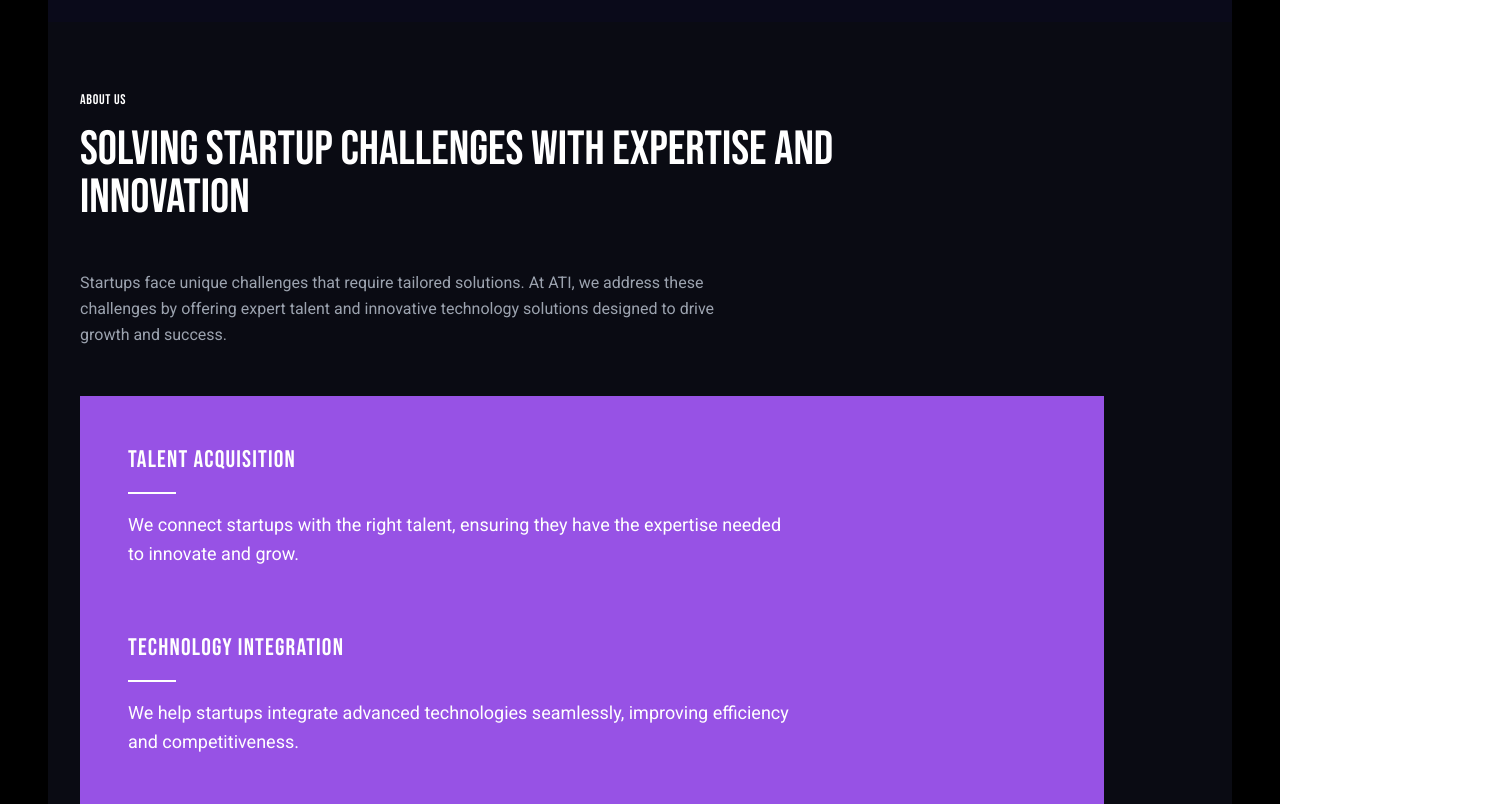
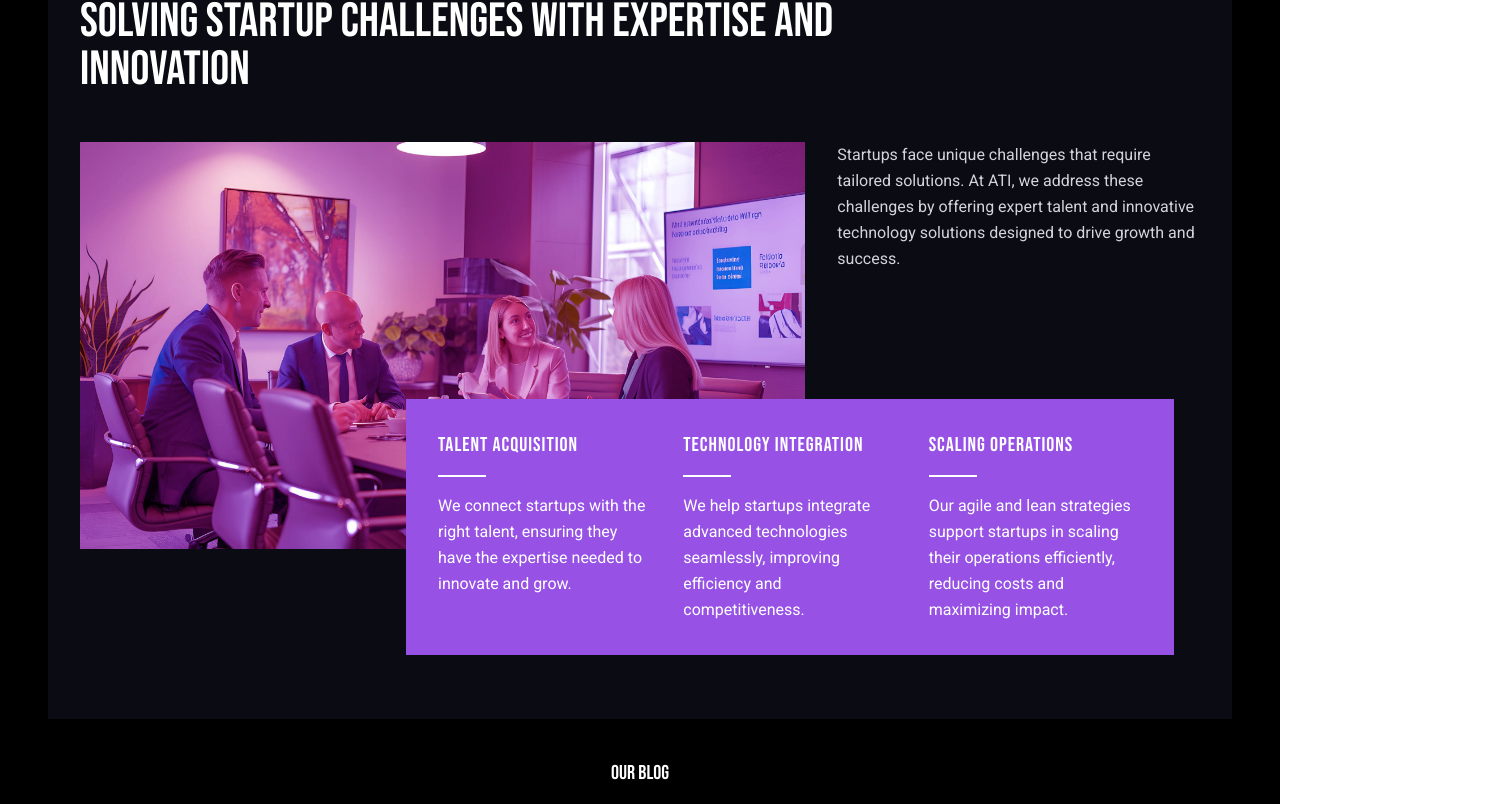
Before and after one commit to dhruvi1627/acetech, a React (Vite) app: page / in a window 1280 px wide. Shown: the part 2821-3625 px from the top of the page, 1500 px wide, since content can reach past the window. Built offline with nearby package versions, Linux system fonts and the light colour scheme.

Commit message:
Add AboutUs image and update layout; modify testimonials for improved clarity

```diff
--- a/src/components/AboutUs.jsx
+++ b/src/components/AboutUs.jsx
@@ -1,4 +1,5 @@
 import React from "react";
+import aboutUsImage from "../assets/Solving-Startup-Challenges-with-Expertise-and-Innovation-scaled.jpg";
 
 export default function AboutUs() {
   return (
@@ -6,14 +7,25 @@ export default function AboutUs() {
       {/* Header Section */}
       <div className="mb-12">
         <span className="font-bebas text-sm tracking-wider">ABOUT US</span>
-        <h1 className="font-bebas text-4xl md:text-5xl uppercase max-w-4xl mt-4 mb-6">
+        <h1 className="font-bebas text-4xl md:text-5xl uppercase max-w-4xl mt-4">
           SOLVING STARTUP CHALLENGES WITH EXPERTISE AND INNOVATION
         </h1>
       </div>
-      <div>
-        <div></div>
-        <div>
-          <p className="font-roboto text-gray-400 max-w-2xl leading-relaxed">
+
+      {/* Main Content Section */}
+      <div className="flex flex-col lg:flex-row gap-8">
+        {/* Image Section - Takes up more space */}
+        <div className="lg:w-2/3">
+          <img
+            src={aboutUsImage}
+            alt="Team meeting in purple-lit room"
+            className="w-full"
+          />
+        </div>
+
+        {/* Description Section - Takes up less space */}
+        <div className="lg:w-1/3">
+          <p className="font-roboto text-gray-300 leading-relaxed">
             Startups face unique challenges that require tailored solutions. At
             ATI, we address these challenges by offering expert talent and
             innovative technology solutions designed to drive growth and
@@ -22,40 +34,40 @@ export default function AboutUs() {
         </div>
       </div>
 
-      {/* Services Grid */}
-      <div className="mt-12">
-        <div className="grid gap-8 bg-[#9752e5] p-12 font-roboto max-w-5xl">
-          {/* Talent Acquisition Card */}
-          <div className="space-y-4 pb-8">
-            <h3 className="text-2xl uppercase font-bebas tracking-wider">
-              Talent Acquisition
+      {/* Services Grid - Positioned to overlap the image */}
+      <div className="mt-[-150px] mr-[-300px] relative z-10">
+        <div className="grid md:grid-cols-3 gap-8 bg-[#9752e5] p-8 font-roboto max-w-3xl mx-auto">
+          {/* Talent Acquisition */}
+          <div className="space-y-4">
+            <h3 className="text-xl uppercase font-bebas tracking-wider">
+              TALENT ACQUISITION
             </h3>
             <div className="w-12 h-0.5 bg-white"></div>
-            <p className="text-white leading-relaxed font-roboto text-lg max-w-2xl">
+            <p className="text-white leading-relaxed font-roboto">
               We connect startups with the right talent, ensuring they have the
               expertise needed to innovate and grow.
             </p>
           </div>
 
-          {/* Technology Integration Card */}
-          <div className="space-y-4 pb-8">
-            <h3 className="text-2xl uppercase font-bebas tracking-wider">
-              Technology Integration
+          {/* Technology Integration */}
+          <div className="space-y-4">
+            <h3 className="text-xl uppercase font-bebas tracking-wider">
+              TECHNOLOGY INTEGRATION
             </h3>
             <div className="w-12 h-0.5 bg-white"></div>
-            <p className="text-white font-roboto leading-relaxed text-lg max-w-2xl">
+            <p className="text-white leading-relaxed font-roboto">
               We help startups integrate advanced technologies seamlessly,
               improving efficiency and competitiveness.
             </p>
           </div>
 
-          {/* Scaling Operations Card */}
+          {/* Scaling Operations */}
           <div className="space-y-4">
-            <h3 className="text-2xl uppercase font-bebas tracking-wider">
-              Scaling Operations
+            <h3 className="text-xl uppercase font-bebas tracking-wider">
+              SCALING OPERATIONS
             </h3>
             <div className="w-12 h-0.5 bg-white"></div>
-            <p className="text-white font-roboto leading-relaxed text-lg max-w-2xl">
+            <p className="text-white leading-relaxed font-roboto">
               Our agile and lean strategies support startups in scaling their
               operations efficiently, reducing costs and maximizing impact.
             </p>
--- a/src/components/Blogs.jsx
+++ b/src/components/Blogs.jsx
@@ -149,12 +149,13 @@ export default function Blogs() {
             )}
           </div>
         </div>
-
-        <img
-          src={footerbgstartup}
-          alt="footerbgstartup"
-          className="w-full mt-10"
-        />
+        <div className="mt-[-200px] -z-10">
+          <img
+            src={footerbgstartup}
+            alt="footerbgstartup"
+            className="w-full mt-10"
+          />
+        </div>
       </div>
     </>
   );
--- a/src/components/Testimonials.jsx
+++ b/src/components/Testimonials.jsx
@@ -5,23 +5,23 @@ const testimonialData = [
   {
     id: 1,
     quote:
-      "Ace Tech Inside has transformed our business operations with their innovative solutions. Their agile approach helped us scale quickly and stay ahead of the competition. We highly recommend their services!",
-    name: "Linda Miller",
-    position: "Startup Founder",
+      "ATI's dedicated team brought unparalleled expertise to project. Their focus on collaboration and efficiency delivered outstanding results on time and within budget.",
+    name: "Ronals May",
+    position: "Enthrepreneur",
   },
   {
     id: 2,
     quote:
-      "Working with Ace Tech has been a game-changer for our company. Their expertise and dedication to excellence are unmatched.",
-    name: "James Wilson",
-    position: "CEO, TechFlow",
+      "Working with ATI was seamless. Their deep understanding of cutting-edge technologies like Al and blockchain made a huge difference in our project. Exceptional support!",
+    name: "Michelle Smith",
+    position: "SME CEO",
   },
   {
     id: 3,
     quote:
-      "The team at Ace Tech Inside delivered beyond our expectations. Their solutions have greatly improved our efficiency.",
-    name: "Sarah Chen",
-    position: "Operations Director",
+      "Ace Tech Inside has transformed our business operations with their innovative solutions. Their agile approach helped us scale quickly and stay ahead of the competition. We highly recommend their services!",
+    name: "Linda Miller",
+    position: "Startup Founder",
   },
 ];
 
@@ -29,7 +29,7 @@ export default function Testimonials() {
   const [currentSlide, setCurrentSlide] = useState(0);
 
   return (
-    <section className="bg-[#0a0a1a] text-white py-16 px-8 relative overflow-hidden font-roboto">
+    <section className="bg-[#0a0a1a] text-white px-8 relative overflow-hidden font-roboto">
       <div className="grid grid-cols-1 lg:grid-cols-2 gap-8 items-center">
         {/* Left side - Testimonials */}
         <div className="text-center lg:text-center flex flex-col items-center justify-center">
@@ -72,12 +72,8 @@ export default function Testimonials() {
         </div>
 
         {/* Right side - Image */}
-        <div className="relative h-full">
-          <img
-            src={testimonials}
-            alt="testimonials"
-            className="w-full h-full object-cover rounded-lg"
-          />
+        <div className="relative">
+          <img src={testimonials} alt="testimonials" className="rounded-lg" />
         </div>
       </div>
     </section>
```
Also changed, not shown: src/assets/Solving-Startup-Challenges-with-Expertise-and-Innovation-scaled.jpg (added).
